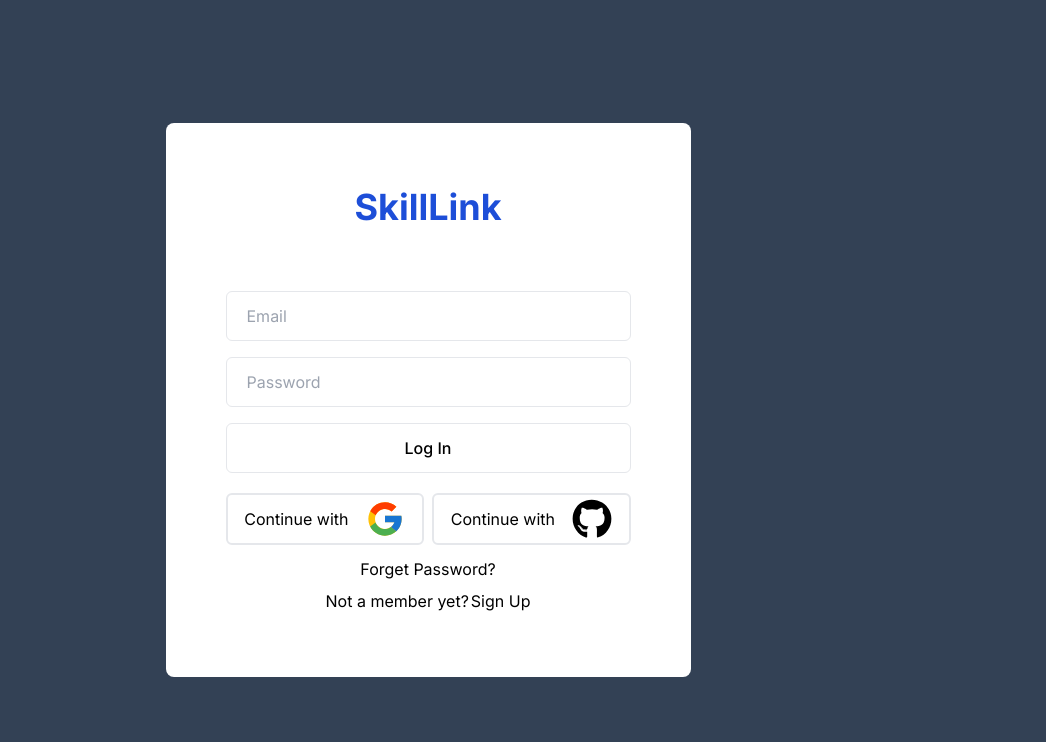
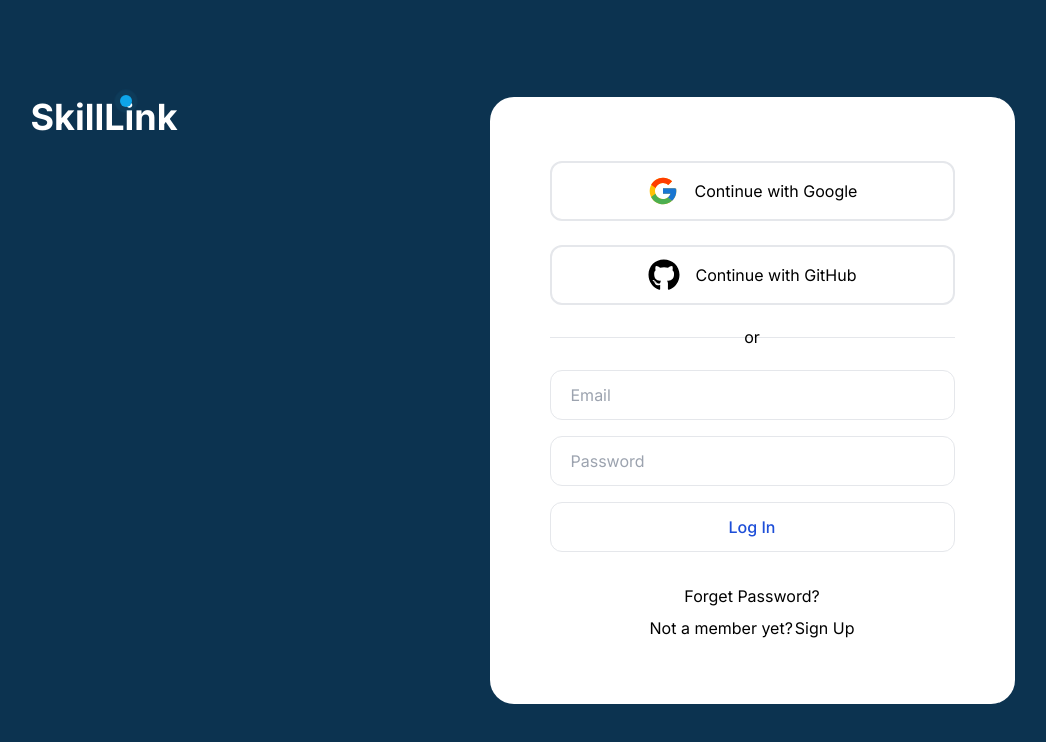
Before and after one commit to gitRohith-A/skilllink, a Next.js app: page /login in a window 1280 px wide. Shown: the top 742 px of the page, without its empty margins (212-1258 px from the left). Built offline with nearby package versions, Linux system fonts and the light colour scheme; no server answers.

Commit message:
Add: login design changes

```diff
--- a/components/auth/LoginForm.tsx
+++ b/components/auth/LoginForm.tsx
@@ -50,17 +50,61 @@ const LoginForm: React.FC<LoginFormProps> = () => {
     }
 
     return (
-        <section className="bg-slate-700 flex items-center h-screen">
-            <div className="container mx-auto">
-                <div className="-mx-4 flex flex-wrap">
-                    <div className="w-full">
-                        <div className="relative mx-auto max-w-[525px] overflow-hidden rounded-lg bg-white px-10 py-16 text-center dark:bg-dark-2 sm:px-12 md:px-[60px]">
-                            <div className="mb-10 text-center md:mb-16">
+        <section className="
+        bg-[#0C3350]
+         flex items-center  h-screen">
+            <div className="container ">
+                <div className="columns-2">
+                    <div className="mb-10 text-center md:mb-16 relative">
+
                         <a href="/#" className="mx-auto inline-block max-w-[160px]">
-                                    <h5 className="text-4xl font-bold text-blue-700 ">SkillLink</h5>
+                            <div className="flex justify-end my-4 absolute top-[-17.5px] left-[52.5%]
+                                ">
+                                <span className="relative flex h-3 w-3 ">
+                                    <span className="animate-ping absolute inline-flex h-full w-full rounded-full bg-sky-400 opacity-75"></span>
+                                    <span className="relative inline-flex rounded-full h-3 w-3 bg-sky-500"></span>
+                                </span>
+                            </div>
+                            <h5 className="text-4xl font-bold text-white ">SkillLink</h5>
                         </a>
                     </div>
+                    <div className="-mx-4  flex flex-wrap">
+                        <div className="w-full">
+
+                            <div className="relative mx-auto max-w-[525px] overflow-hidden rounded-3xl bg-white  px-10 py-16 text-center dark:bg-dark-2 sm:px-12 md:px-[60px]">
+
+
                                 <form onSubmit={handleClick}>
+                                    <div className=" w-full space-y-6">
+                                        <button
+                                            className="w-full border-2 rounded-xl py-1"
+                                            onClick={() => SocialMedia("google")}
+                                            type='button'
+                                        >
+                                            <div className="flex items-center justify-center space-x-4 py-2">
+                                                <FcGoogle className="h-8 w-8" />
+                                                <p>Continue with Google</p>
+                                            </div>
+                                        </button>
+                                        <button
+                                            className="w-full border-2 rounded-xl py-1"
+                                            onClick={() => SocialMedia("github")}
+                                            type='button'
+                                        >
+                                            <div className="flex items-center justify-center space-x-4 py-2">
+                                                <FaGithub className="h-8 w-8" />
+                                                <p>Continue with GitHub</p>
+                                            </div>
+                                        </button>
+                                    </div>
+                                    <div className=" relative">
+                                        <hr className=" h-px my-8 bg-gray-200 bord dark:bg-gray-700" />
+                                        <div className="bg-red-600">
+                                            <p className='absolute top-[-12px] right-0 left-0  '>
+                                                or
+                                            </p>
+                                        </div>
+                                    </div>
                                     <InputBox type="email" name="email" placeholder="Email" value={data.email} onChange={handleChange} />
                                     <InputBox type="password" name="password" placeholder="Password" value={data.password} onChange={handleChange} />
 
@@ -69,33 +113,14 @@ const LoginForm: React.FC<LoginFormProps> = () => {
                                     <div className="mb-5">
                                         <button
                                             type="submit"
-                                        className="w-full cursor-pointer rounded-md border border-primary bg-primary px-5 py-3 text-base font-medium text-dark transition hover:bg-opacity-90 hover:bg-blue-700 hover:delay-50  hover:text-white hover:ease-in-out duration-300 disabled:bg-slate-300 disabled:text-white"
+                                            className="w-full cursor-pointer rounded-xl border border-primary bg-primary px-5 py-3 text-base font-medium text-blue-700 transition hover:bg-opacity-90 hover:bg-blue-700 hover:delay-50  hover:text-white hover:ease-in-out duration-300 disabled:bg-slate-300 disabled:text-white"
                                             disabled={isPending}
                                         >
                                             Log In
                                         </button>
                                     </div>
 
-                                <div className="flex items-center w-full gap-x-2">
-                                    <button
-                                        className="w-full border-2 rounded-md py-1"
-                                        onClick={() => SocialMedia("google")}
-                                        type='button'
-                                    >
-                                        <div className="flex items-center justify-evenly">
-                                            Continue with <FcGoogle className="h-10 w-10" />
-                                        </div>
-                                    </button>
-                                    <button
-                                        className="w-full border-2 rounded-md py-1"
-                                        onClick={() => SocialMedia("github")}
-                                        type='button'
-                                    >
-                                        <div className="flex items-center justify-evenly">
-                                            Continue with <FaGithub className="h-10 w-10" />
-                                        </div>
-                                    </button>
-                                </div>
+
 
 
                                     <a
@@ -118,6 +143,8 @@ const LoginForm: React.FC<LoginFormProps> = () => {
                         </div>
                     </div>
                 </div>
+
+            </div>
         </section>
     );
 };
@@ -139,7 +166,7 @@ const InputBox: React.FC<InputBoxProps> = ({ type, placeholder, name, value, onC
                 name={name}
                 value={value}
                 onChange={onChange}
-                className="w-full rounded-md border border-stroke bg-transparent px-5 py-3 text-base text-body-color outline-none focus:border-primary focus-visible:shadow-none dark:border-dark-3 dark:text-dark"
+                className="w-full rounded-xl border border-stroke bg-transparent px-5 py-3 text-base text-body-color outline-none focus:border-primary focus-visible:shadow-none dark:border-dark-3 dark:text-dark"
             />
         </div>
     );
--- a/tailwind.config.ts
+++ b/tailwind.config.ts
@@ -28,6 +28,7 @@ const config: Config = {
         "gradient-conic":
           "conic-gradient(from 180deg at 50% 50%, var(--tw-gradient-stops))",
         "globe": "url('../public/globe.jpg')",
+        "loginbg": "url('../public/loginbg.svg')",
       },
     },
   },
```
Also changed, not shown: public/loginbg.svg (added). Lines whose indentation alone changed are shown as unchanged.
